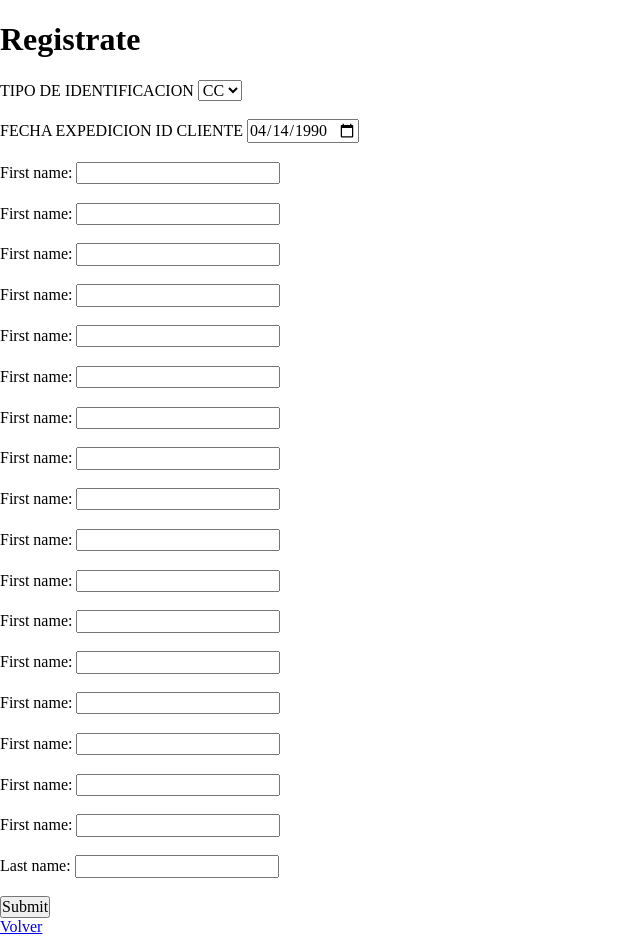
After one commit to Ruizdev7/Engine_ED, a Flask app: page /registroCliente in a window 1280 px wide. The commit adds this page. Shown: the whole page, without its empty margins (0-640 px from the left). Run offline with Flask 2, Linux system fonts and the light colour scheme; some libraries are stand-ins or nearby versions.

Commit message:
Inclucion de plantillas html para la autenticacion de cliente, empleado y otros cambios relacionados

```diff
--- a/Engine_ED/Engine.py
+++ b/Engine_ED/Engine.py
@@ -4,9 +4,16 @@ from flask import render_template
 app = Flask(__name__)
 
 @app.route('/')
-
 def index():
     return render_template('index.html')
 
+@app.route('/registroCliente')
+def registroCliente():
+    return render_template('registroCliente.html')
+
+@app.route('/loginCliente')
+def loginCliente():
+    return render_template('loginCliente.html')
+
 if __name__ == '__main__':
     app.run(debug=True, port=8000)
--- a/Engine_ED/templates/index.html
+++ b/Engine_ED/templates/index.html
@@ -14,7 +14,7 @@
           <a href="/">Productos</a> |
           <a href="/">Comerciantes</a> |
           <a href="/">Ayuda</a> |
-          <a href="/">Ingreso Personas</a>
+          <a href="loginCliente">Ingreso Personas</a>
       </nav>
 
       <div>
--- /dev/null
+++ b/Engine_ED/templates/registroCliente.html
@@ -0,0 +1,68 @@
+<!DOCTYPE html>
+<html>
+    <head>
+        <meta charset="utf-8">
+        <title>Registrate</title>
+        <link rel="stylesheet" href="../static/css/registroCliente.css">
+        <link rel="stylesheet" href="../static/css/normalize.css">
+        <link rel="stylesheet" href="https://use.fontawesome.com/releases/v5.6.3/css/all.css">
+        <link rel="shortcut icon" href="../static/imgs/LogoSEDPE.ico">
+    </head>
+    <body>
+        <form class="formulario">
+            <h1>Registrate</h1>
+                <div class="contenedor">
+                    <label for="tipoId">TIPO DE IDENTIFICACION</label>
+                    <select name="TIPO DE IDENTIFICACION" id="TIPO DE IDENTIFICACION">
+                        <option value="1">CC</option>
+                        <option value="2">CE</option>
+                        <option value="3">PA</option>
+                        <option value="4">RC</option>
+                        <option value="5">TI</option>
+                    </select><br><br>
+                    <label for="start">FECHA EXPEDICION ID CLIENTE</label>
+                    <input type="date" id="fechaExpIdCliente" name="fechaExpIdCliente" value="1990-04-14" min="1990-01-01" max="2021-12-31"><br><br>
+                    <label for="fname">First name:</label>
+                    <input type="text" id="fname" name="fname"><br><br>
+                    <label for="fname">First name:</label>
+                    <input type="text" id="fname" name="fname"><br><br>
+                    <label for="fname">First name:</label>
+                    <input type="text" id="fname" name="fname"><br><br>
+                    <label for="fname">First name:</label>
+                    <input type="text" id="fname" name="fname"><br><br>
+                    <label for="fname">First name:</label>
+                    <input type="text" id="fname" name="fname"><br><br>
+                    <label for="fname">First name:</label>
+                    <input type="text" id="fname" name="fname"><br><br>
+                    <label for="fname">First name:</label>
+                    <input type="text" id="fname" name="fname"><br><br>
+                    <label for="fname">First name:</label>
+                    <input type="text" id="fname" name="fname"><br><br>
+                    <label for="fname">First name:</label>
+                    <input type="text" id="fname" name="fname"><br><br>
+                    <label for="fname">First name:</label>
+                    <input type="text" id="fname" name="fname"><br><br>
+                    <label for="fname">First name:</label>
+                    <input type="text" id="fname" name="fname"><br><br>
+                    <label for="fname">First name:</label>
+                    <input type="text" id="fname" name="fname"><br><br>
+                    <label for="fname">First name:</label>
+                    <input type="text" id="fname" name="fname"><br><br>
+                    <label for="fname">First name:</label>
+                    <input type="text" id="fname" name="fname"><br><br>
+                    <label for="fname">First name:</label>
+                    <input type="text" id="fname" name="fname"><br><br>
+                    <label for="fname">First name:</label>
+                    <input type="text" id="fname" name="fname"><br><br>
+                    <label for="fname">First name:</label>
+                    <input type="text" id="fname" name="fname"><br><br>
+                    <label for="lname">Last name:</label>
+                    <input type="text" id="lname" name="lname"><br><br>
+                    <input type="submit" value="Submit">
+                </div>
+        </form>
+
+    <a href="/">Volver</a>
+    </body>
+
+</html>
```
Also changed, not shown: Engine_ED/templates/loginCliente.html (added, +16 -0 lines), Engine_ED/templates/loginEmpleado.html (added, +15 -0 lines), Engine_ED/static/css/loginCliente.css (added), Engine_ED/static/css/registroCliente.css (added), Engine_ED/static/imgs/working-at-night.jpg (added).
